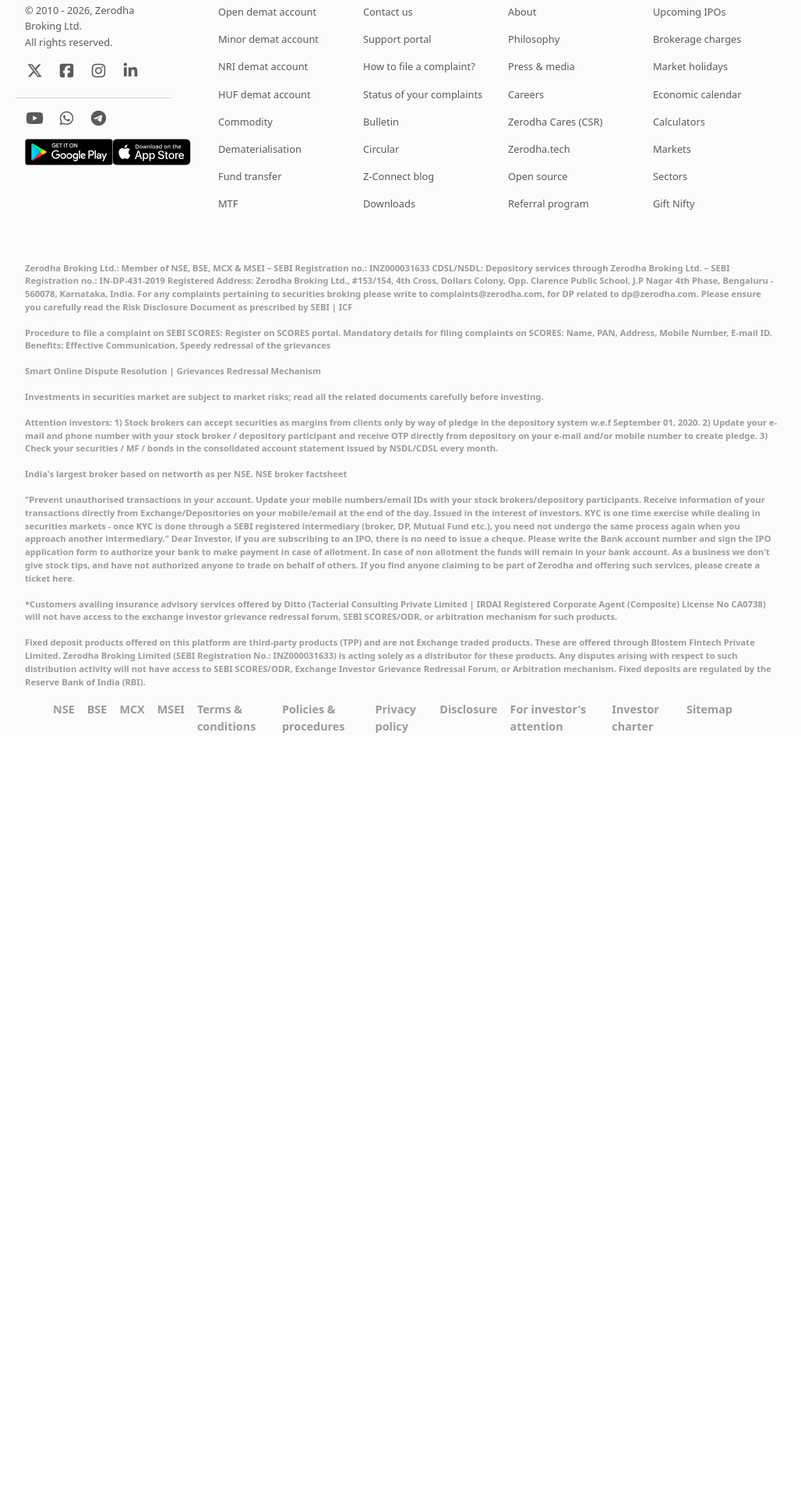
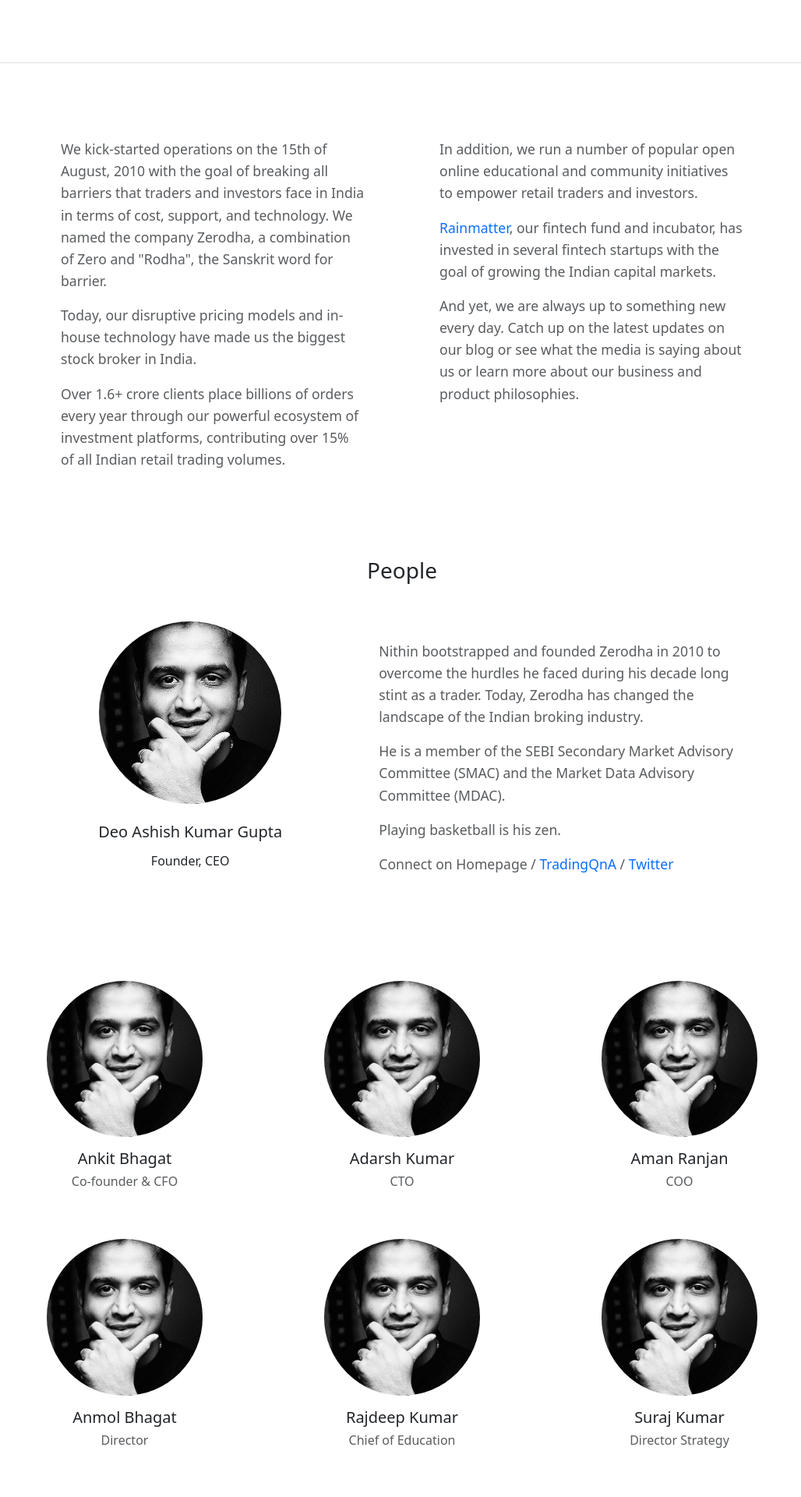
Before and after one commit to Deo-Ashish/Niveshi, a React (Vite) app in the folder frontend/: page /about in a window 1280 px wide. Shown: the part 260-2180 px from the top of the page at 78% size, without its empty margins (124-1152 px from the left). Before the commit the page ends 1219 px from the top, so only its background shows below. Built offline with nearby package versions, Linux system fonts and the light colour scheme.

Commit message:
about section completed

```diff
--- a/frontend/src/index.css
+++ b/frontend/src/index.css
@@ -1,3 +1,7 @@
 p {
   font-size: 1.1rem;
 }
+
+a {
+  text-decoration: none;
+}
--- a/frontend/src/landing_page/about/Hero.jsx
+++ b/frontend/src/landing_page/about/Hero.jsx
@@ -1,7 +1,85 @@
-import React from 'react'
+import React from "react";
 
 function Hero() {
-    return ( <h1>Hero</h1> );
+  return (
+    <div className="container px-5">
+      <div className="row text-center mt-5 pt-5 pb-5">
+        <h3>
+          We pioneered the discount broking model in India.
+          <br />
+          Now, we are breaking ground with our technology.
+        </h3>
+      </div>
+      <div className="row mt-5 p-5 border-top text-muted" style={{lineHeight: "1.6"}}>
+        <div className="col-6 p-5">
+          <p>
+            We kick-started operations on the 15th of August, 2010 with the goal
+            of breaking all barriers that traders and investors face in India in
+            terms of cost, support, and technology. We named the company
+            Zerodha, a combination of Zero and "Rodha", the Sanskrit word for
+            barrier.
+          </p>
+
+          <p>
+            Today, our disruptive pricing models and in-house technology have
+            made us the biggest stock broker in India.
+          </p>
+
+          <p>
+            Over 1.6+ crore clients place billions of orders every year through
+            our powerful ecosystem of investment platforms, contributing over
+            15% of all Indian retail trading volumes.
+          </p>
+        </div>
+        <div className="col-6 p-5">
+          <p>
+            In addition, we run a number of popular open online educational and
+            community initiatives to empower retail traders and investors.
+          </p>
+          <p>
+            <a href="#" style={{ textDecoration: "none" }}>
+              Rainmatter
+            </a>
+            , our fintech fund and incubator, has invested in several fintech
+            startups with the goal of growing the Indian capital markets.
+          </p>
+          <p>
+            And yet, we are always up to something new every day. Catch up on
+            the latest updates on our blog or see what the media is saying about
+            us or learn more about our business and product philosophies.
+          </p>
+        </div>
+      </div>
+        <h3 className="text-center mb-5">People</h3>
+      <div className="row px-5 mx-2">
+        <div className="col-5 text-center px-5">
+          <img
+            className="rounded-circle"
+            style={{ width: "80%" }}
+            src="media/images/nithinKamath.jpg"
+          />
+          <h5 className="mb-3 mt-4">Deo Ashish Kumar Gupta</h5>
+          <h6>Founder, CEO</h6>
+        </div>
+        <div className="col-7 p-4 ps-5 text-muted" style={{lineHeight: "1.6"}}>
+          <p>
+            Nithin bootstrapped and founded Zerodha in 2010 to overcome the
+            hurdles he faced during his decade long stint as a trader. Today,
+            Zerodha has changed the landscape of the Indian broking industry.
+          </p>
+          <p>
+            He is a member of the SEBI Secondary Market Advisory Committee
+            (SMAC) and the Market Data Advisory Committee (MDAC).
+          </p>
+          <p>Playing basketball is his zen.</p>
+          <p>
+            Connect on Homepage /<a href=""> TradingQnA </a>/
+            <a href=""> Twitter</a>
+          </p>
+        </div>
+      </div>
+    </div>
+  );
 }
 
 export default Hero;
--- a/frontend/src/landing_page/about/Team.jsx
+++ b/frontend/src/landing_page/about/Team.jsx
@@ -1,7 +1,57 @@
-import React from 'react'
+import React from "react";
+import TeamProfile from "./TeamProfile";
 
 function Team() {
-    return ( <h1>Team</h1> );
+  return (
+    <div className="container mt-5 px-5 pb-5 mb-5">
+      <div className="row">
+        <div className="col-4">
+          <TeamProfile
+            imageUrl={"media/images/nithinKamath.jpg"}
+            name={"Ankit Bhagat"}
+            designation={"Co-founder & CFO"}
+          />
+        </div>
+        <div className="col-4">
+          <TeamProfile
+            imageUrl={"media/images/nithinKamath.jpg"}
+            name={"Adarsh Kumar"}
+            designation={"CTO"}
+          />
+        </div>
+        <div className="col-4">
+          <TeamProfile
+            imageUrl={"media/images/nithinKamath.jpg"}
+            name={"Aman Ranjan"}
+            designation={"COO"}
+          />
+        </div>
+      </div>
+      <div className="row">
+        <div className="col-4">
+          <TeamProfile
+            imageUrl={"media/images/nithinKamath.jpg"}
+            name={"Anmol Bhagat"}
+            designation={"Director"}
+          />
+        </div>
+        <div className="col-4">
+          <TeamProfile
+            imageUrl={"media/images/nithinKamath.jpg"}
+            name={"Rajdeep Kumar"}
+            designation={"Chief of Education"}
+          />
+        </div>
+        <div className="col-4">
+          <TeamProfile
+            imageUrl={"media/images/nithinKamath.jpg"}
+            name={"Suraj Kumar"}
+            designation={"Director Strategy"}
+          />
+        </div>
+      </div>
+    </div>
+  );
 }
 
 export default Team;
--- /dev/null
+++ b/frontend/src/landing_page/about/TeamProfile.jsx
@@ -0,0 +1,13 @@
+import React from "react";
+
+function TeamProfile({ imageUrl, name, designation }) {
+  return (
+    <div className="container text-center pb-2 ">
+      <img className="rounded-circle mt-5" style={{ width: "65%" }} src={imageUrl} />
+      <h5 className="mb2 mt-3">{name}</h5>
+      <h6 className="text-muted fw-lighter">{designation}</h6>
+    </div>
+  );
+}
+
+export default TeamProfile;
```
